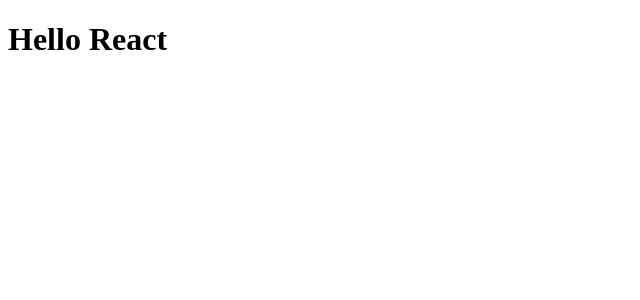
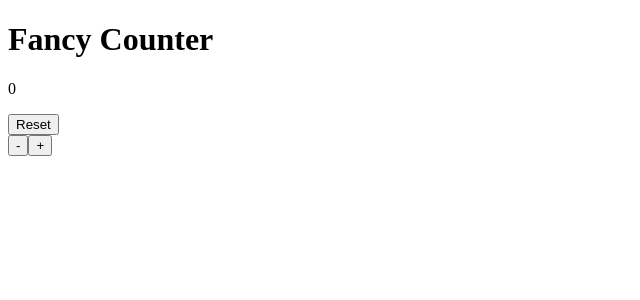
Before and after one commit to NeenduDev/Fancy-Counter-Vite, a React (Vite) app: page / in a window 1280 px wide. Shown: the top 300 px of the page, without its empty margins (0-640 px from the left). Built offline with nearby package versions, Linux system fonts and the light colour scheme.

Commit message:
Build  HTML skelton of the react app

```diff
--- a/src/App.jsx
+++ b/src/App.jsx
@@ -1,5 +1,11 @@
+import Card from "./Card";
+
 function App() {
-  return <h1>Hello React</h1>;
+  return (
+    <main>
+      <Card />
+    </main>
+  );
 }
 
 export default App;
--- /dev/null
+++ b/src/Card.jsx
@@ -0,0 +1,15 @@
+import ResetButton from "./ResetButton";
+import Count from "./Count";
+import CountButtons from "./CountButtons";
+import Title from "./Title";
+
+export default function Card() {
+  return (
+    <div>
+      <Title />
+      <Count />
+      <ResetButton />
+      <CountButtons />
+    </div>
+  );
+}
--- /dev/null
+++ b/src/Count.jsx
@@ -0,0 +1,3 @@
+export default function Count() {
+  return <p>0</p>;
+}
--- /dev/null
+++ b/src/CountButtons.jsx
@@ -0,0 +1,8 @@
+export default function CountButtons() {
+  return (
+    <div>
+      <button>-</button>
+      <button>+</button>
+    </div>
+  );
+}
--- /dev/null
+++ b/src/ResetButton.jsx
@@ -0,0 +1,3 @@
+export default function ResetButton() {
+  return <button>Reset</button>;
+}
--- /dev/null
+++ b/src/Title.jsx
@@ -0,0 +1,3 @@
+export default function Title() {
+  return <h1>Fancy Counter</h1>;
+}
```
